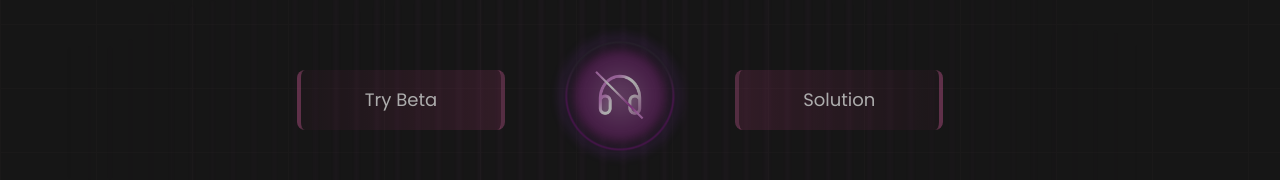
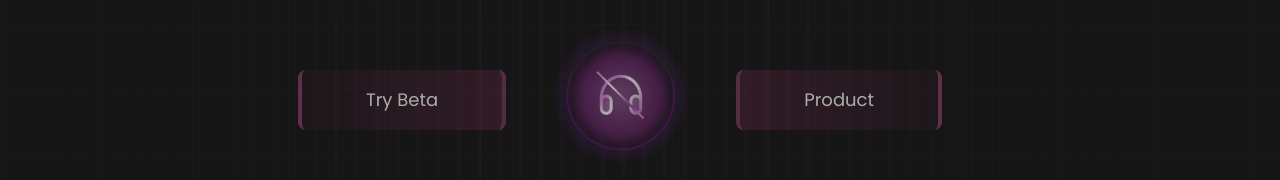
Before and after one commit to Aryan-yadav15/AIPortfolio-Client, a React (Vite) app: page / in a window 1280 px wide. Shown: the part 552-732 px from the top of the page. Built offline with nearby package versions, Linux system fonts and the light colour scheme.

Commit message:
overview ref

```diff
--- a/src/components/Homepage.jsx
+++ b/src/components/Homepage.jsx
@@ -2,7 +2,7 @@ import React from 'react';
 import Herosections from './sections/Herosections';
 import BackgroundAudioPlayer from './BackgroundAudio.jsx'; // Import your BackgroundAudio component
 
-const Homepage = ({ contactRef,projectsRef }) => {
+const Homepage = ({ contactRef,overviewRef }) => {
   const handleScroll = (ref) => {
     if (ref && ref.current) {
       ref.current.scrollIntoView({ behavior: 'smooth' });
@@ -31,7 +31,7 @@ const Homepage = ({ contactRef,projectsRef }) => {
         </div>
 
         <section id="hero">
-          <Herosections projectsRef={projectsRef} />
+          <Herosections overviewRef={overviewRef} />
         </section>
       </section>
     </div>
--- a/src/components/sections/Herosections.jsx
+++ b/src/components/sections/Herosections.jsx
@@ -8,7 +8,7 @@ import { ToastContainer } from 'react-toastify';
 import 'react-toastify/dist/ReactToastify.css';
 import FormModal from './TryBeatModal';
 
-const Herosections = ({projectsRef}) => {
+const Herosections = ({overviewRef}) => {
 
   const handleScroll = (ref) => {
     if (ref && ref.current) {
@@ -64,9 +64,9 @@ const Herosections = ({projectsRef}) => {
                 <BackgroundAudioPlayer />
                 <button
                   className="z-10 bg-gradient-to-l border-l-4 border-r-4 border-pink-400 border-opacity-40 from-pink-500/5 to-pink-500/20 text-white hover:font-semibold hover:text-2xl transition-all font-normal py-2 px-6 sm:px-10 md:py-3 md:px-12 lg:py-4 lg:px-16 rounded-lg focus:outline-none"
-                  onClick={() => handleScroll(projectsRef)}
+                  onClick={() => handleScroll(overviewRef)}
                 >
-                  Solution
+                  Product
                 </button>
                 {isModalVisible && <FormModal onClose={handleCloseModal} />}
                 <ToastContainer position="bottom-right" />
--- a/src/layout/Layout.jsx
+++ b/src/layout/Layout.jsx
@@ -20,6 +20,7 @@ const Layout = () => {
     const contactRef = useRef(null);
     const projectsRef = useRef(null);
     const founderRef = useRef(null);
+    const overviewRef = useRef(null);
 
     useEffect(() => {
         // Simulate a loading period
@@ -49,7 +50,7 @@ const Layout = () => {
                             <div ref={homepageRef}>
                                 <Homepage
                                     contactRef={contactRef}
-                                    projectsRef={projectsRef}
+                                    overviewRef={overviewRef}
                                 />
                             </div>
                             <div ref={aboutRef}>
@@ -62,8 +63,9 @@ const Layout = () => {
                                 <SolutionPage />
                             </div>
 
-
-                            <Overview />
+                            <div ref={overviewRef}>
+                                <Overview />
+                            </div>
 
                             <Technology />
 
```
